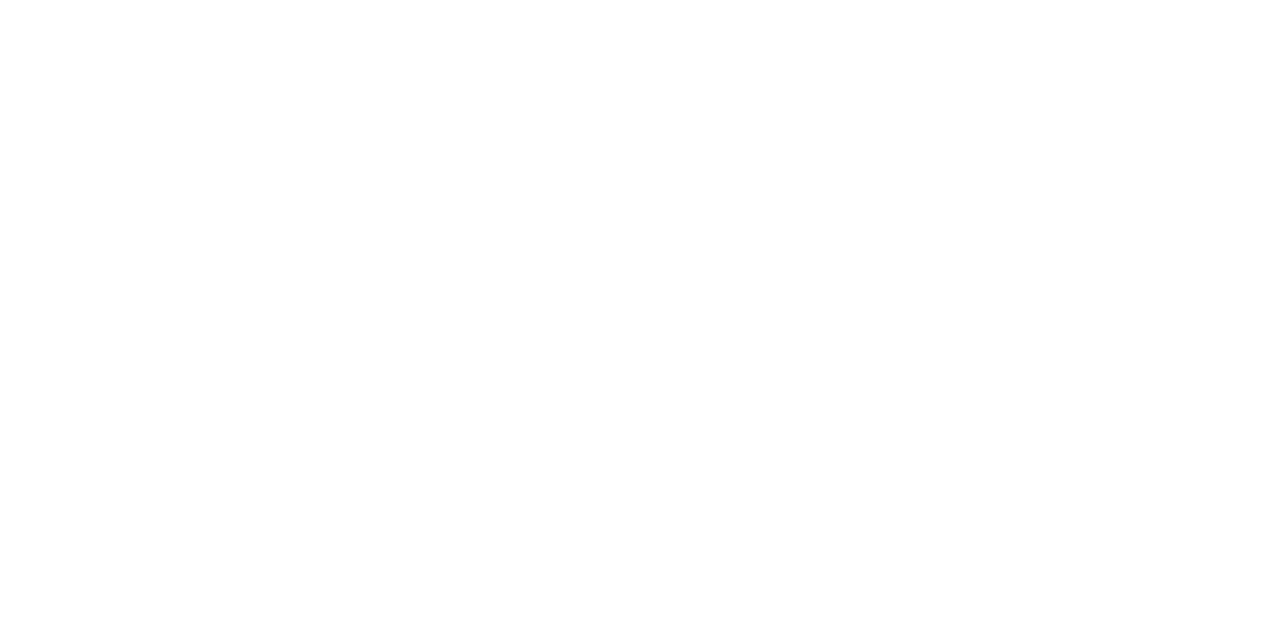
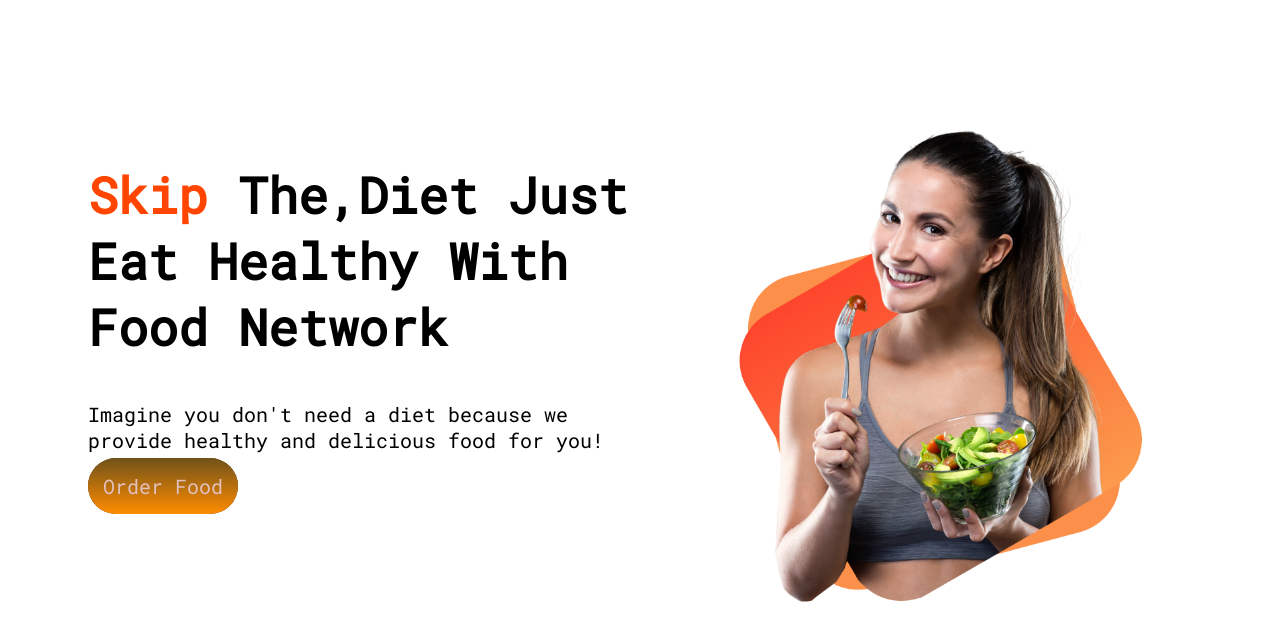
Before and after one commit to MD-Suhad/food-network, a plain HTML site: page index.html in a window 1280 px wide. Drawn offline with Linux system fonts and the light colour scheme.

Commit message:
order part complete

```diff
--- a/index.html
+++ b/index.html
@@ -5,8 +5,25 @@
   <meta http-equiv="X-UA-Compatible" content="IE=edge">
   <meta name="viewport" content="width=device-width, initial-scale=1.0">
   <title>Food Network</title>
+  <link rel="stylesheet" href="style.css">
+  <link rel="preconnect" href="https://fonts.googleapis.com">
+<link rel="preconnect" href="https://fonts.gstatic.com" crossorigin>
+<link href="https://fonts.googleapis.com/css2?family=Roboto+Mono&display=swap" rel="stylesheet">
 </head>
 <body>
+  <section>
+      <div class="half-width">
+        <h1><span>Skip</span> The,Diet Just Eat Healthy With Food Network</h1>
+        <p>Imagine you don't need a diet because we provide healthy and delicious food for you!</p>
 
+
+        <a class="link-button" target="_blank" href="https://www.foodpanda.com.bd/?r=1">Order Food</a>
+
+      </div>
+    <div class="half-width">
+      <img src="images/female/Group 8425.png
+      " alt="">
+    </div>
+  </section>
 </body>
 </html>
--- a/style.css
+++ b/style.css
@@ -0,0 +1,38 @@
+body{
+  font-family: 'Roboto Mono', monospace;
+}
+
+.link-button{
+  text-decoration: none;
+  font-weight:400px;
+  font-size:20px;
+  background-image: linear-gradient(rgb(112, 82, 26),darkorange);
+  padding:15px;
+  border-radius:50px;
+  background-color: rgb(90, 43, 10);
+  color:rgb(226, 192, 192);
+  margin-bottom: 100px;
+
+}
+h1{
+  font-size:50px;
+}
+p{
+  font-size:20px;
+}
+span{
+  color: orangered;
+}
+.half-width{
+  width:50%;
+  padding-left: 30px;
+  padding-top: 20px;
+  margin-left:50px;
+}
+section{
+  display:flex;
+  margin-top: 100px;
+}
+.half-width img{
+  width:80%;
+}
```
